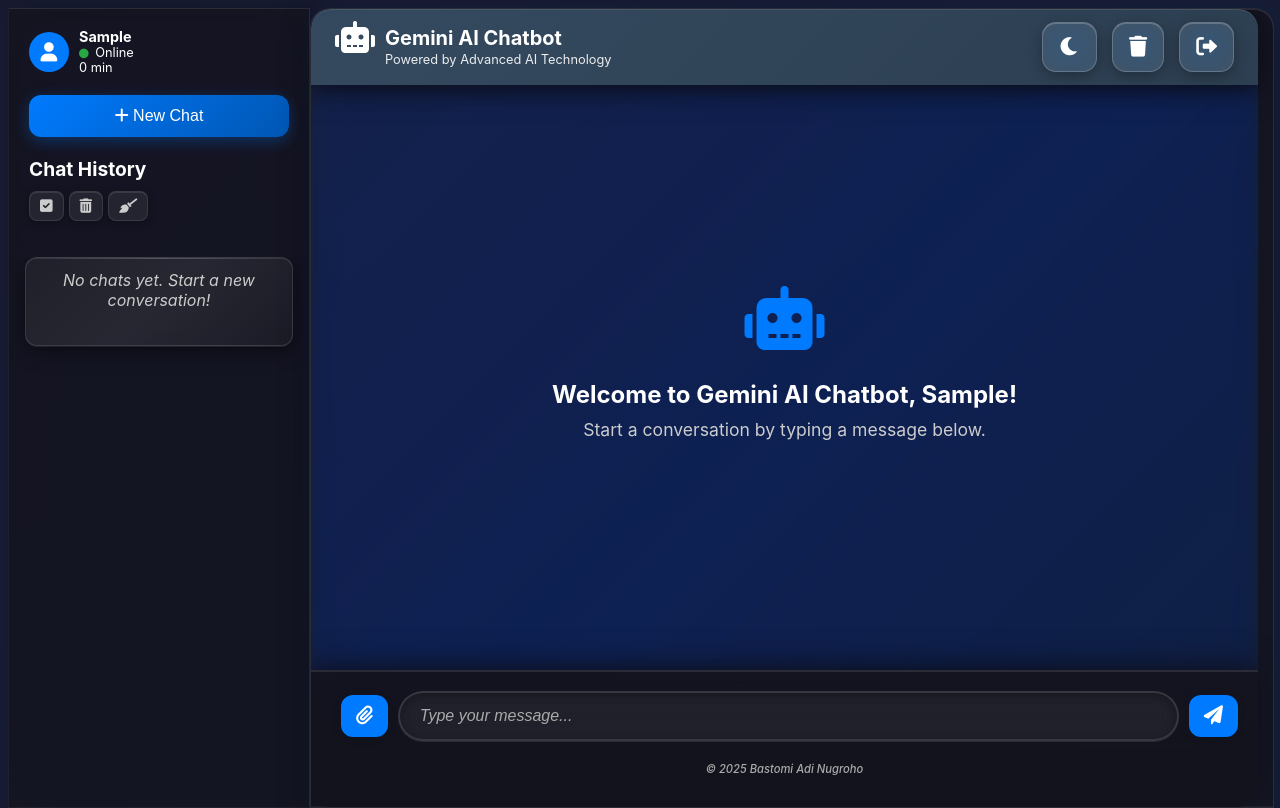
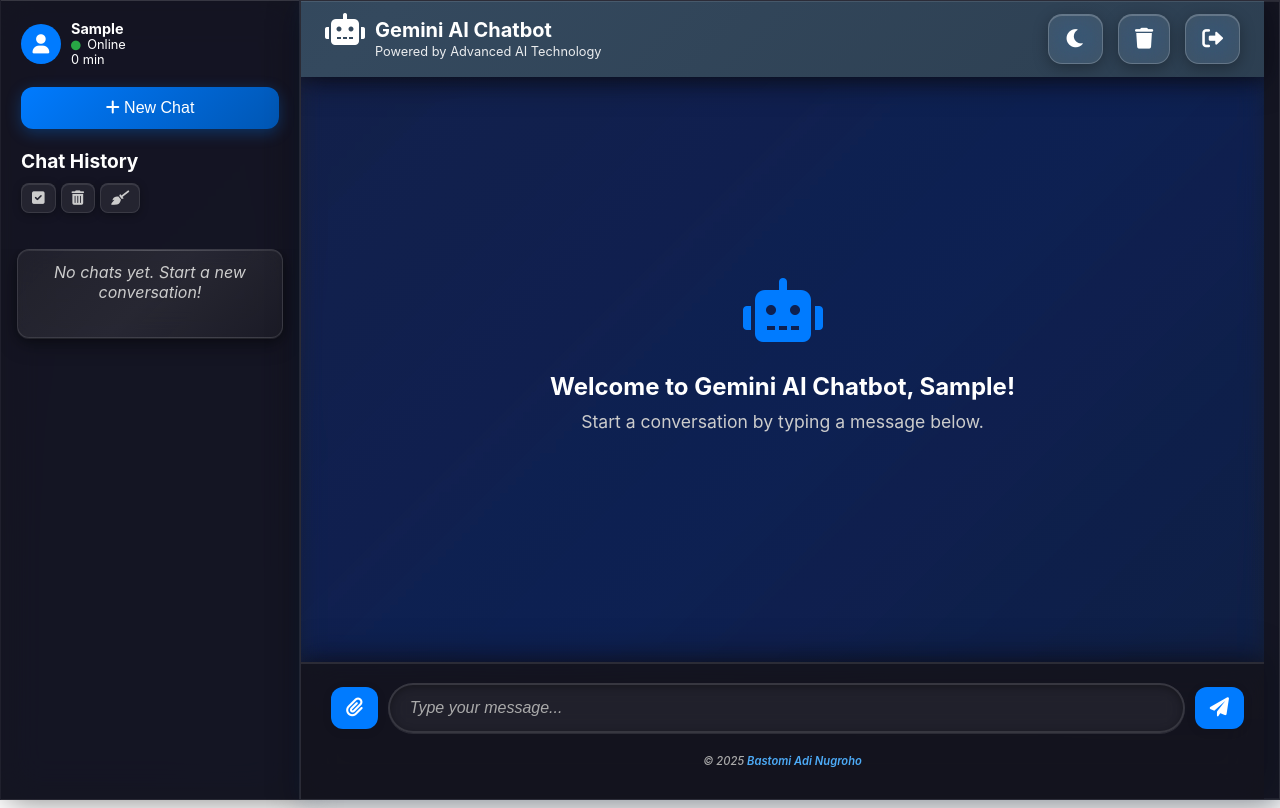
Before and after one commit to bastomiadi/gemini-chatbot-ai, a website: page public/index.html in a window 1280 px wide. Both pictures are taken after typing "Sample" into the empty fields and a click on the button "Start Chatting". Drawn offline with Linux system fonts and the light colour scheme.

Commit message:
rev ui ux

```diff
--- a/public/index.html
+++ b/public/index.html
@@ -87,7 +87,7 @@
           <button type="submit"><i class="fas fa-paper-plane"></i></button>
         </div>
         <div class="form-copyright">
-          <p>&copy; 2025 Bastomi Adi Nugroho</p>
+          <p>&copy; 2025 <a href="https://www.bastomi.my.id" target="_blank" rel="noopener noreferrer">Bastomi Adi Nugroho</a></p>
         </div>
       </form>
     </div>
--- a/public/script.js
+++ b/public/script.js
@@ -66,11 +66,13 @@
   const user = JSON.parse(sessionStorage.getItem('user'));
   if (!user) {
     loginScreen.style.display = 'flex';
+    document.body.classList.add('modal-open');
     main.style.display = 'none';
   } else {
     updateUserDisplay(user);
     main.style.display = 'flex';
     loginScreen.style.display = 'none';
+    document.body.classList.remove('modal-open');
   }
 
   // (readFileContent defined later with support for text/image/video/audio/other)
@@ -90,6 +92,10 @@
     sessionStorage.setItem('user', JSON.stringify(userData));
     updateUserDisplay(userData);
     loginScreen.style.display = 'none';
+    // Smooth transition: delay removing modal-open class for better UX
+    setTimeout(() => {
+      document.body.classList.remove('modal-open');
+    }, 300);
     main.style.display = 'flex';
   });
 
@@ -97,6 +103,7 @@
   logoutBtn.addEventListener('click', () => {
     showConfirm('Are you sure you want to logout?', () => {
       sessionStorage.removeItem('user');
+      document.body.classList.remove('modal-open'); // Ensure modal-open is removed
       location.reload();
     });
   });
@@ -130,6 +137,9 @@
   const savedTheme = sessionStorage.getItem('theme');
   const isDark = savedTheme === null ? true : savedTheme === 'dark';
 
+  // Background gradient preference - default to enabled
+  const gradientEnabled = sessionStorage.getItem('gradientEnabled') !== 'false';
+
   if (isDark) {
     document.body.classList.add('dark-mode');
     themeToggle.innerHTML = '<i class="fas fa-moon"></i>';
@@ -137,6 +147,11 @@
   } else {
     themeToggle.innerHTML = '<i class="fas fa-sun"></i>';
     loginThemeToggle.innerHTML = '<i class="fas fa-moon"></i>';
+  }
+
+  // Apply gradient background if enabled
+  if (gradientEnabled) {
+    document.body.classList.add('gradient-bg');
   }
 
   themeToggle.addEventListener('click', () => {
@@ -296,12 +311,21 @@
   function showConfirm(message, onYes) {
     confirmMessage.textContent = message;
     confirmModal.style.display = 'flex';
+    document.body.classList.add('modal-open');
     confirmYes.onclick = () => {
       onYes();
       confirmModal.style.display = 'none';
+      // Smooth transition: delay removing modal-open class
+      setTimeout(() => {
+        document.body.classList.remove('modal-open');
+      }, 300);
     };
     confirmNo.onclick = () => {
       confirmModal.style.display = 'none';
+      // Smooth transition: delay removing modal-open class
+      setTimeout(() => {
+        document.body.classList.remove('modal-open');
+      }, 300);
     };
   }
 
--- a/public/style.css
+++ b/public/style.css
@@ -1,16 +1,48 @@
+/* CSS Reset for Full Screen Layout */
+*,
+*::before,
+*::after {
+  box-sizing: border-box;
+}
+
 /* Enhanced General Body Styling */
 html {
   height: 100%;
+  /* Prevent layout shifts during modal interactions */
+  scrollbar-gutter: stable;
+  overscroll-behavior: none;
+  /* Remove any default margins/padding */
+  margin: 0;
+  padding: 0;
 }
 /* Enhanced General Body Styling with Better Gradients */
 body {
   font-family: -apple-system, BlinkMacSystemFont, 'Segoe UI', Roboto, Helvetica, Arial, sans-serif;
+  background: #f8f9fa; /* Default solid background */
+  display: flex;
+  height: 100vh;
+  width: 100vw;
+  margin: 0;
+  padding: 0;
+  transition: all 0.4s cubic-bezier(0.4, 0, 0.2, 1);
+  /* Prevent layout shifts during modal interactions */
+  scrollbar-gutter: stable;
+  overscroll-behavior: none;
+  /* Ensure consistent layout calculations */
+  contain: layout style;
+  /* Ensure full screen coverage */
+  position: fixed;
+  top: 0;
+  left: 0;
+  right: 0;
+  bottom: 0;
+}
+
+/* Optional gradient background - can be enabled/disabled */
+body.gradient-bg {
   background: linear-gradient(135deg, #667eea 0%, #764ba2 50%, #f093fb 100%);
   background-size: 400% 400%;
   animation: gradientShift 15s ease infinite;
-  display: flex;
-  height: 100vh;
-  transition: all 0.4s cubic-bezier(0.4, 0, 0.2, 1);
 }
 
 /* Enhanced gradient animation */
@@ -28,7 +60,7 @@
   display: flex;
   flex-direction: column;
   position: relative;
-  height: 100vh;
+  height: 100%;
   backdrop-filter: blur(20px) saturate(180%);
   box-shadow:
     4px 0 20px rgba(0, 0, 0, 0.1),
@@ -36,6 +68,9 @@
     inset 0 -1px 0 rgba(255, 255, 255, 0.1);
   transition: all 0.4s cubic-bezier(0.4, 0, 0.2, 1);
   flex-shrink: 0; /* Prevent sidebar from shrinking */
+  /* Prevent layout shifts */
+  contain: layout style;
+  scrollbar-gutter: stable;
 }
 
 .sidebar:hover {
@@ -206,7 +241,7 @@
 
 /* Position duplicate button (clone icon) */
 .history-item .control-btn[title="Duplicate"] {
-  right: 35px; /* Position from right edge */
+  right: 42px; /* Position from right edge with moderate gap */
 }
 
 /* Position delete button (trash icon) */
@@ -300,7 +335,9 @@
   display: flex;
   flex-direction: column;
   margin: 0;
+  padding: 0;
   min-height: 0; /* Allow proper flex shrinking */
+  height: 100%;
   contain: layout; /* Isolate layout changes */
 }
 
@@ -314,14 +351,16 @@
     overflow: hidden;
     position: relative;
     backdrop-filter: blur(20px) saturate(180%);
-    border-radius: 20px 20px 0 0; /* Only top corners rounded */
-    border: 1px solid rgba(255, 255, 255, 0.3);
-    border-bottom: none; /* Remove bottom border for cleaner look */
+    border-radius: 0; /* Square corners */
+    border: none; /* Remove white border to eliminate visible edge */
     box-shadow:
       0 8px 30px rgba(0, 0, 0, 0.15),
       inset 0 1px 0 rgba(255, 255, 255, 0.4);
     transition: all 0.4s cubic-bezier(0.4, 0, 0.2, 1);
     min-height: 400px; /* Ensure minimum height to prevent excessive shrinking */
+    /* Prevent layout shifts */
+    contain: layout style;
+    will-change: auto;
 }
 
 /* Prevent layout shifts by ensuring consistent scrollbar space */
@@ -356,7 +395,7 @@
     0 4px 30px rgba(0, 123, 255, 0.4),
     inset 0 1px 0 rgba(255, 255, 255, 0.2);
   overflow: hidden;
-  border-radius: 20px 20px 0 0; /* Only top corners rounded */
+  border-radius: 0; /* Square corners */
 }
 
 .header::before {
@@ -569,11 +608,16 @@
 
 /* Enhanced Dark Mode Styles */
 .dark-mode {
+  background: #1a1a1a; /* Default dark solid background */
+  color: #ffffff;
+  transition: all 0.4s cubic-bezier(0.4, 0, 0.2, 1);
+}
+
+/* Optional gradient background for dark mode */
+.dark-mode.gradient-bg {
   background: linear-gradient(135deg, #0c0c0c 0%, #1a1a2e 50%, #16213e 100%);
   background-size: 400% 400%;
   animation: gradientShiftDark 15s ease infinite;
-  color: #ffffff;
-  transition: all 0.4s cubic-bezier(0.4, 0, 0.2, 1);
 }
 
 /* Dark mode gradient animation */
@@ -1014,6 +1058,9 @@
   z-index: 2000;
   animation: fadeIn 0.5s ease-in-out;
   backdrop-filter: blur(5px);
+  /* Prevent layout shifts */
+  scrollbar-gutter: stable;
+  overscroll-behavior: none;
 }
 
 .dark-mode .login-screen {
@@ -1071,6 +1118,8 @@
   backdrop-filter: blur(15px);
   border: 1px solid rgba(255, 255, 255, 0.2);
   position: relative;
+  /* Smooth transitions for all properties */
+  transition: all 0.3s cubic-bezier(0.4, 0, 0.2, 1);
 }
 
 .login-theme-toggle-btn {
@@ -1241,7 +1290,7 @@
     z-index: 1;
     background: linear-gradient(135deg, rgba(255, 255, 255, 0.1) 0%, rgba(255, 255, 255, 0.05) 50%, rgba(255, 255, 255, 0.1) 100%);
     backdrop-filter: blur(10px) saturate(180%);
-    border-radius: 20px 20px 0 0;
+    border-radius: 0;
     transition: opacity 0.3s ease; /* Smooth fade transition instead of display toggle */
 }
 
@@ -1363,6 +1412,9 @@
   justify-content: center;
   align-items: center;
   animation: fadeIn 0.3s ease-in-out;
+  /* Prevent layout shifts */
+  scrollbar-gutter: stable;
+  overscroll-behavior: none;
 }
 
 .modal-content {
@@ -1378,6 +1430,8 @@
   font-weight: bold;
   backdrop-filter: blur(15px);
   border: 1px solid rgba(255, 255, 255, 0.2);
+  /* Smooth transitions for all properties */
+  transition: all 0.3s cubic-bezier(0.4, 0, 0.2, 1);
 }
 
 .modal-icon {
@@ -1539,7 +1593,7 @@
     0 -8px 32px rgba(0, 0, 0, 0.1),
     inset 0 1px 0 rgba(255, 255, 255, 0.4);
   transition: all 0.4s cubic-bezier(0.4, 0, 0.2, 1);
-  border-radius: 0 0 20px 20px; /* Only bottom corners rounded */
+  border-radius: 0; /* Square corners */
 }
 
 .form-controls {
@@ -2141,8 +2195,28 @@
     white-space: nowrap;
 }
 
+.form-copyright a {
+    color: #007bff;
+    text-decoration: none;
+    font-weight: 600;
+    transition: color 0.3s ease;
+}
+
+.form-copyright a:hover {
+    color: #0056b3;
+    text-decoration: underline;
+}
+
 .dark-mode .form-copyright {
     color: #aaa;
+}
+
+.dark-mode .form-copyright a {
+    color: #4dabf7;
+}
+
+.dark-mode .form-copyright a:hover {
+    color: #339af0;
 }
 
 .attachment {
@@ -2220,3 +2294,35 @@
   font-size: 0.85rem;
   line-height: 1;
 }
+
+/* Prevent layout shifts during modal interactions */
+/* Ensure consistent scrollbar behavior */
+* {
+  box-sizing: border-box;
+}
+
+/* Prevent content shifts when modals appear/disappear */
+body.modal-open {
+  /* Maintain consistent layout when modals are visible */
+  overflow: hidden !important;
+  position: fixed !important;
+  width: 100% !important;
+  height: 100% !important;
+  /* Prevent any layout recalculations */
+  contain: layout style !important;
+  /* Smooth transition for modal state changes */
+  transition: all 0.3s cubic-bezier(0.4, 0, 0.2, 1) !important;
+}
+
+/* Smooth transitions for modal appearance */
+.login-screen,
+.modal {
+  /* Ensure smooth transitions without layout jumps */
+  will-change: opacity, transform;
+  backface-visibility: hidden;
+  perspective: 1000px;
+  /* Prevent layout shifts during animations */
+  transform: translateZ(0);
+  /* Smooth opacity transitions */
+  transition: opacity 0.3s cubic-bezier(0.4, 0, 0.2, 1);
+}
```
